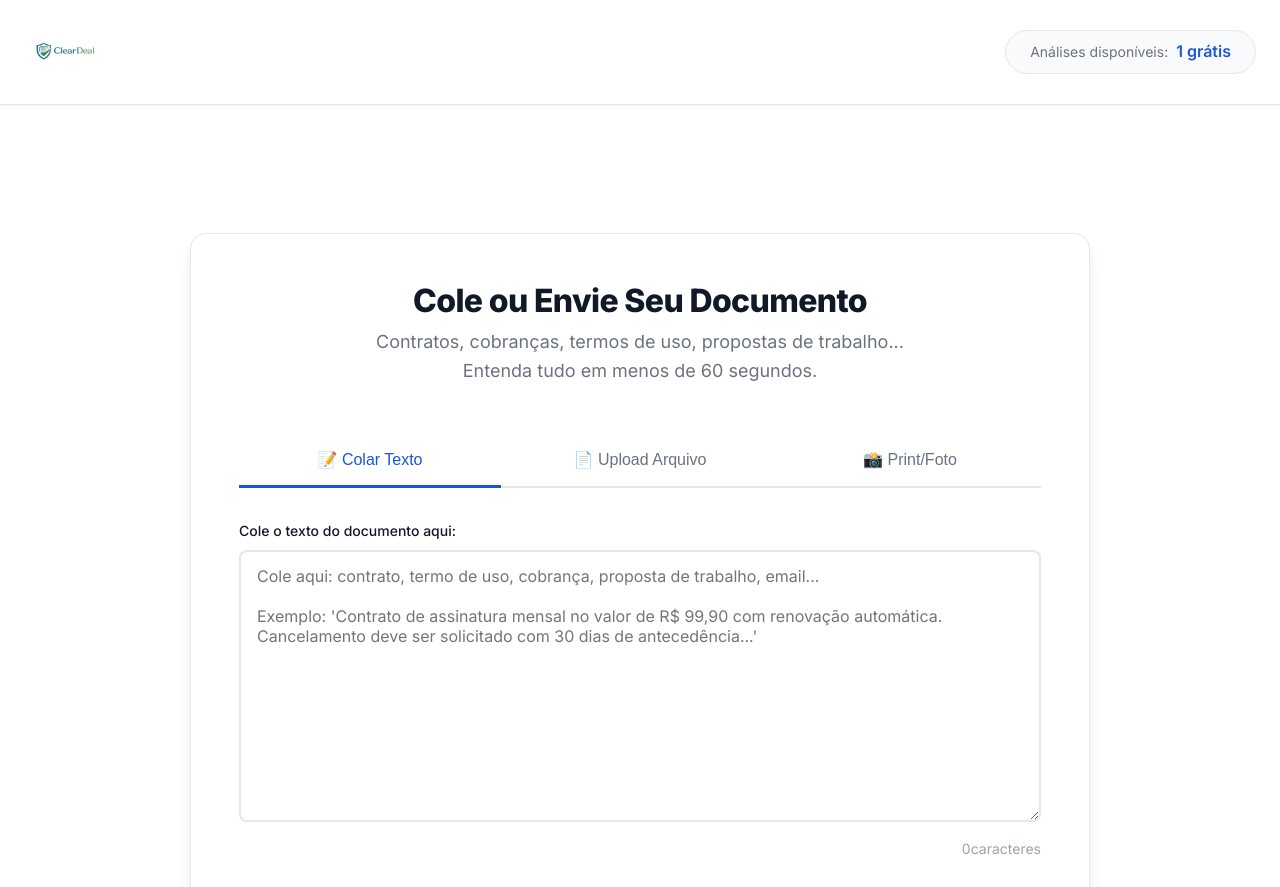
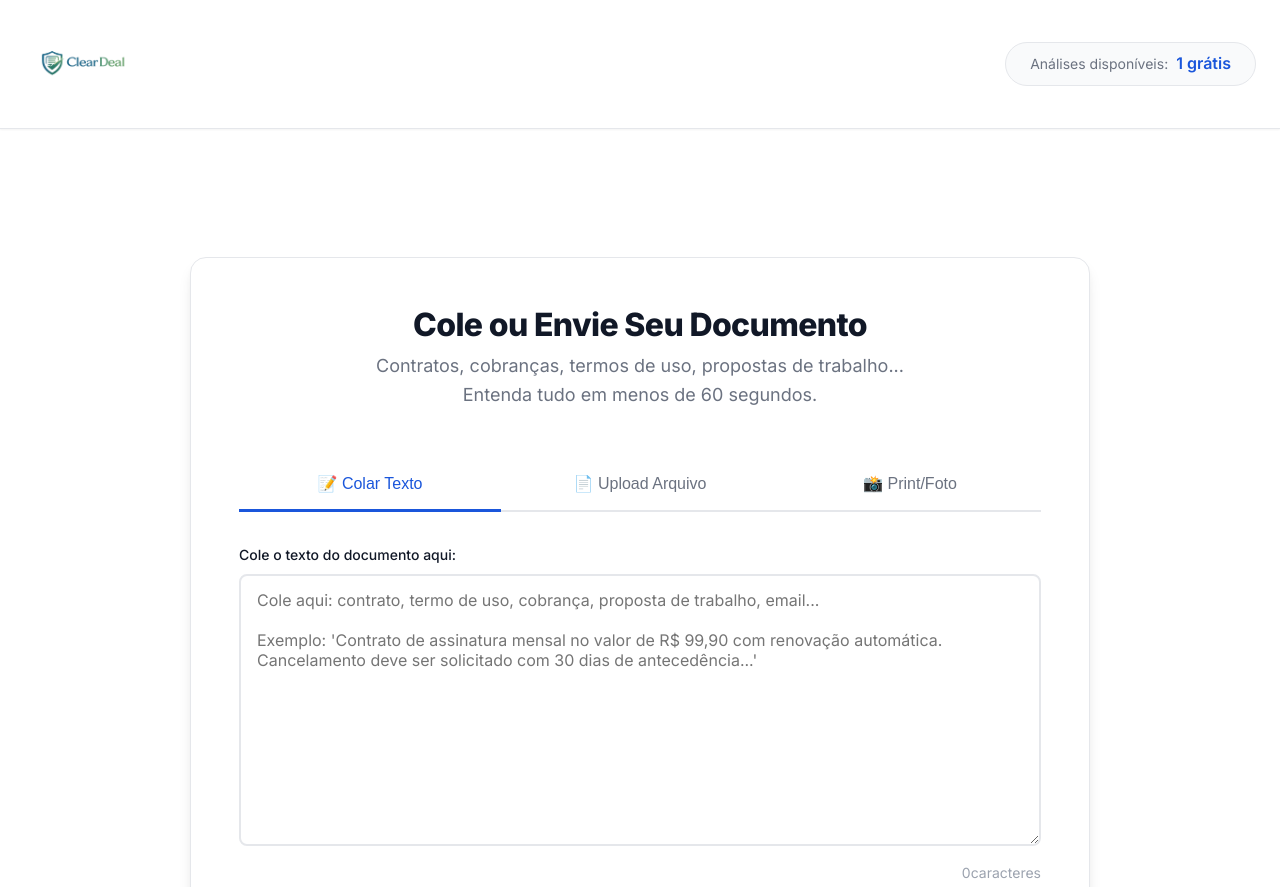
Before and after one commit to marcos167/CLEARDEAL, a website: page app.html in a window 1280 px wide. Shown: the top 887 px of the page. Drawn offline with Linux system fonts and the light colour scheme.

Commit message:
style: Significantly increase logo size for better brand visibility

```diff
--- a/logo.css
+++ b/logo.css
@@ -1,18 +1,18 @@
-/* Logo Images Styling */
+/* Logo Images Styling - Large & Visible */
 .nav-logo-img,
 .app-logo-img,
 .footer-logo-img {
-    height: 4.5rem;
+    height: 6rem;
     width: auto;
     object-fit: contain;
 }
 
 .app-logo-img {
-    height: 3.5rem;
+    height: 5rem;
 }
 
 .footer-logo-img {
-    height: 3rem;
+    height: 4rem;
 }
 
 /* Adjust brand spacing */
```
